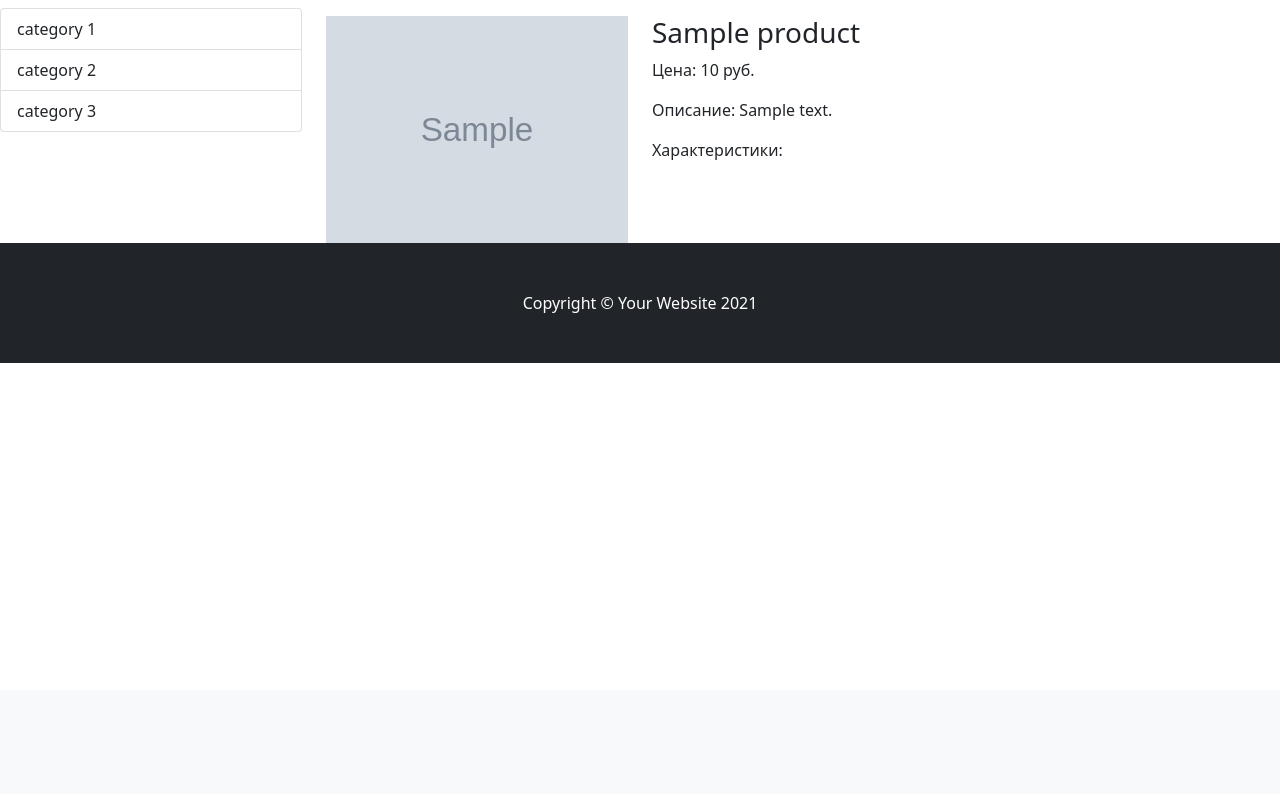
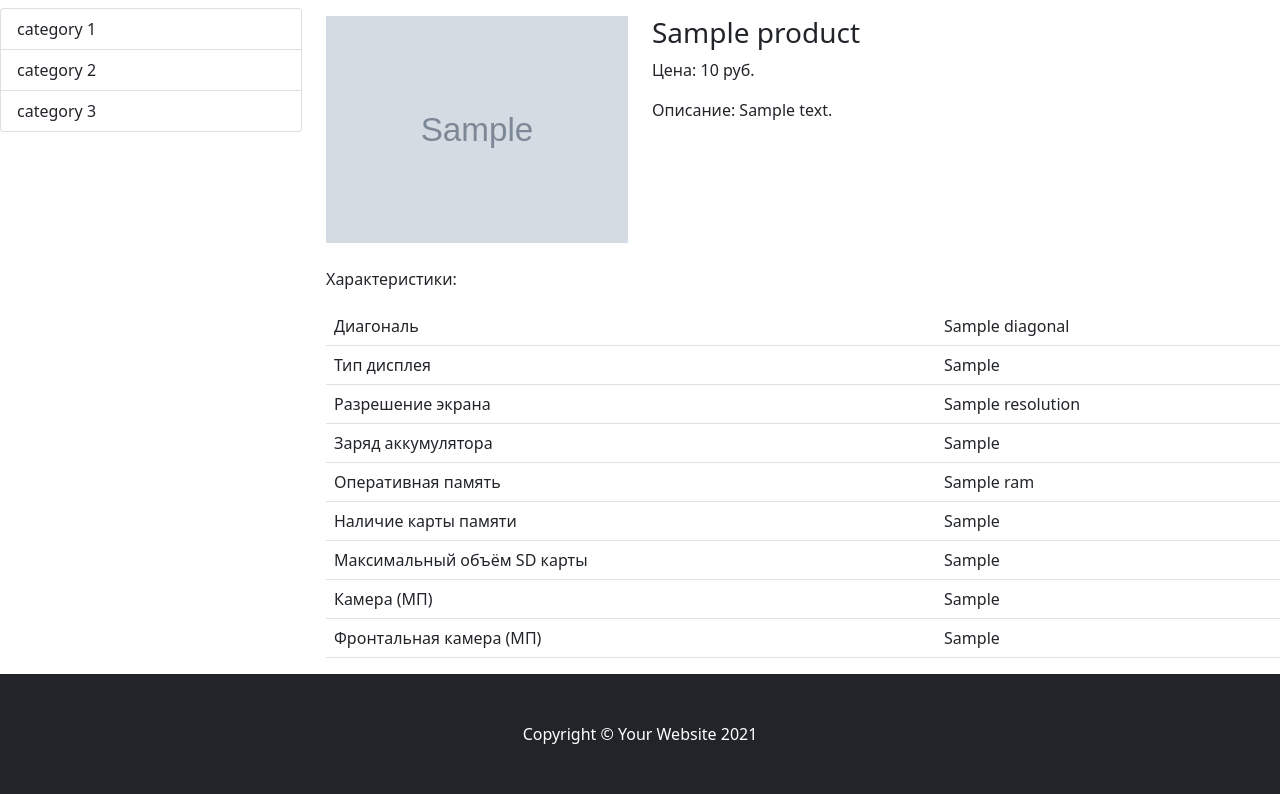
Before and after one commit to egor12356/django_PyCoding, a Django app: template shop/mainapp/templates/product_detail.html in a window 1280 px wide. Shown: the part 110-904 px from the top of the page. Before the commit the page ends 473 px from the top, so only its background shows below. Run offline with Django 3.2, Linux system fonts and the light colour scheme; the template is opened without the code that fills it: most values are stand-ins (such as "Sample title", 1, 10 or a date in 2020); grey boxes marked "Sample" are stand-in pictures.

Commit message:
lesson 14

```diff
--- a/shop/mainapp/admin.py
+++ b/shop/mainapp/admin.py
@@ -22,7 +22,7 @@ class NotebookAdmin(admin.ModelAdmin):
 class SmartphoneAdmin(admin.ModelAdmin):
     def formfield_for_foreignkey(self, db_field, request, **kwargs):
         if db_field.name == 'category':
-            return ModelChoiceField(Category.objects.filter(slug='notebooks'))
+            return ModelChoiceField(Category.objects.filter(slug='smartphones'))
         return super().formfield_for_foreignkey(db_field, request, **kwargs)
 
 
--- a/shop/mainapp/templates/product_detail.html
+++ b/shop/mainapp/templates/product_detail.html
@@ -17,10 +17,15 @@
             <h3>{{ product.title }}</h3>
             <p>Цена: {{ product.price }} руб.</p>
             <p>Описание: {{ product.description }}
-            <p>Характеристики:</p>
 
         </div>
     </div>
+        <p class="mt-4">Характеристики:</p>
+        {% if product.category.slug == 'notebooks' %}
+            {% include 'notebook_specification.html' %}
+        {% else %}
+            {% include 'smartphone_specification.html' %}
+        {% endif %}
 </div>
 
 {% endblock content %}
--- a/shop/mainapp/templates/smartphone_specification.html
+++ b/shop/mainapp/templates/smartphone_specification.html
@@ -1,10 +1,49 @@
-<!DOCTYPE html>
-<html lang="en">
-<head>
-    <meta charset="UTF-8">
-    <title>Title</title>
-</head>
-<body>
+<table class="table">
 
-</body>
-</html>
+  <tbody>
+    <tr>
+      <td>Диагональ</td>
+      <td>{{ product.diagonal }}</td>
+    </tr>
+
+    <tr>
+      <td>Тип дисплея</td>
+      <td>{{ product.display_type }}</td>
+    </tr>
+
+    <tr>
+      <td>Разрешение экрана</td>
+      <td>{{ product.resolution }}</td>
+    </tr>
+
+    <tr>
+      <td>Заряд аккумулятора</td>
+      <td>{{ product.accum_volume }}</td>
+    </tr>
+
+    <tr>
+      <td>Оперативная память</td>
+      <td>{{ product.ram }}</td>
+    </tr>
+
+    <tr>
+      <td>Наличие карты памяти</td>
+      <td>{{ product.sd }}</td>
+    </tr>
+
+    <tr>
+      <td>Максимальный объём SD карты</td>
+      <td>{{ product.sd_volume_max }}</td>
+    </tr>
+
+    <tr>
+      <td>Камера (МП)</td>
+      <td>{{ product.main_cam_mp }}</td>
+    </tr>
+
+    <tr>
+      <td>Фронтальная камера (МП)</td>
+      <td>{{ product.frontal_cam_mp }}</td>
+    </tr>
+  </tbody>
+</table>
```
Also changed, not shown: shop/mainapp/templates/notebook_specification.html (+34 -9 lines).
